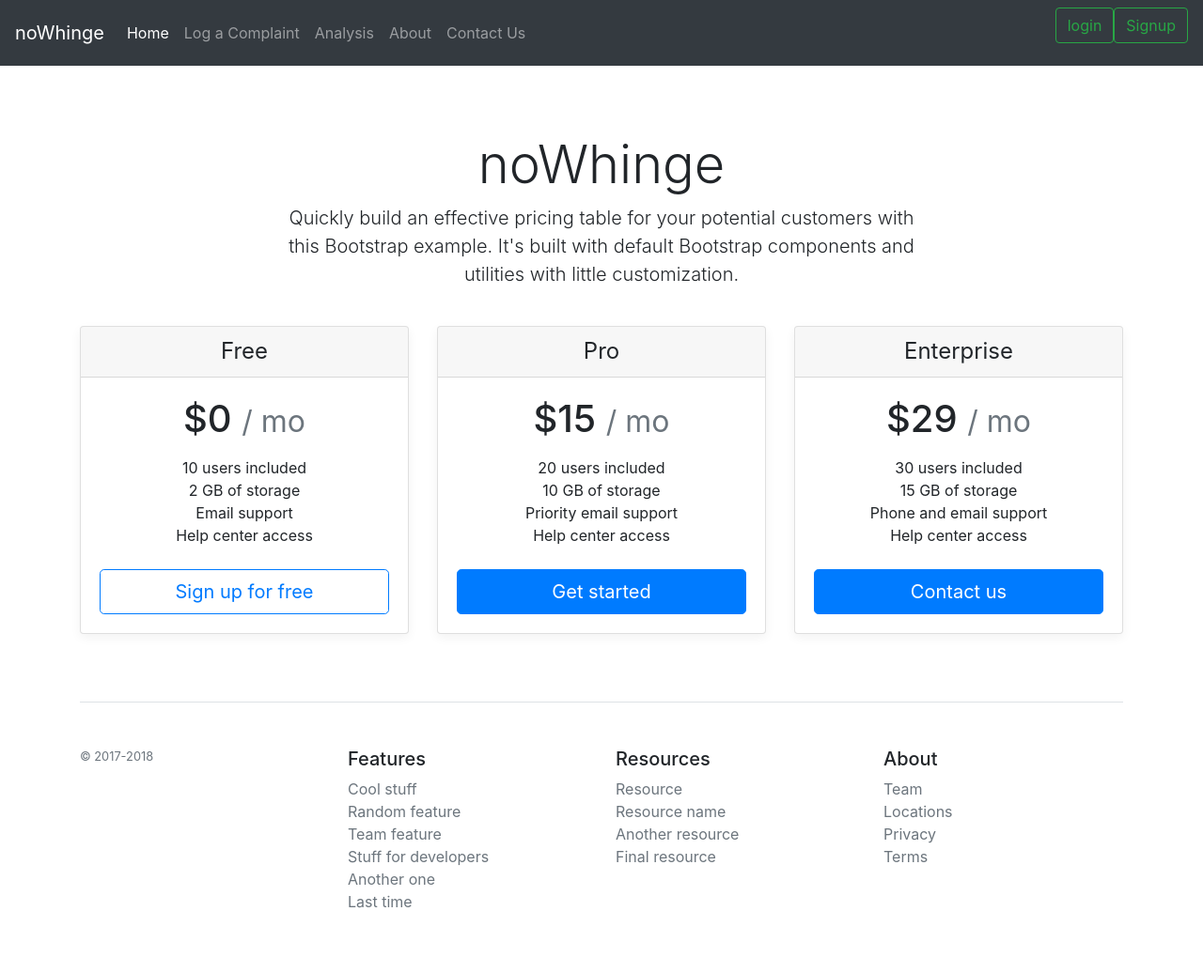
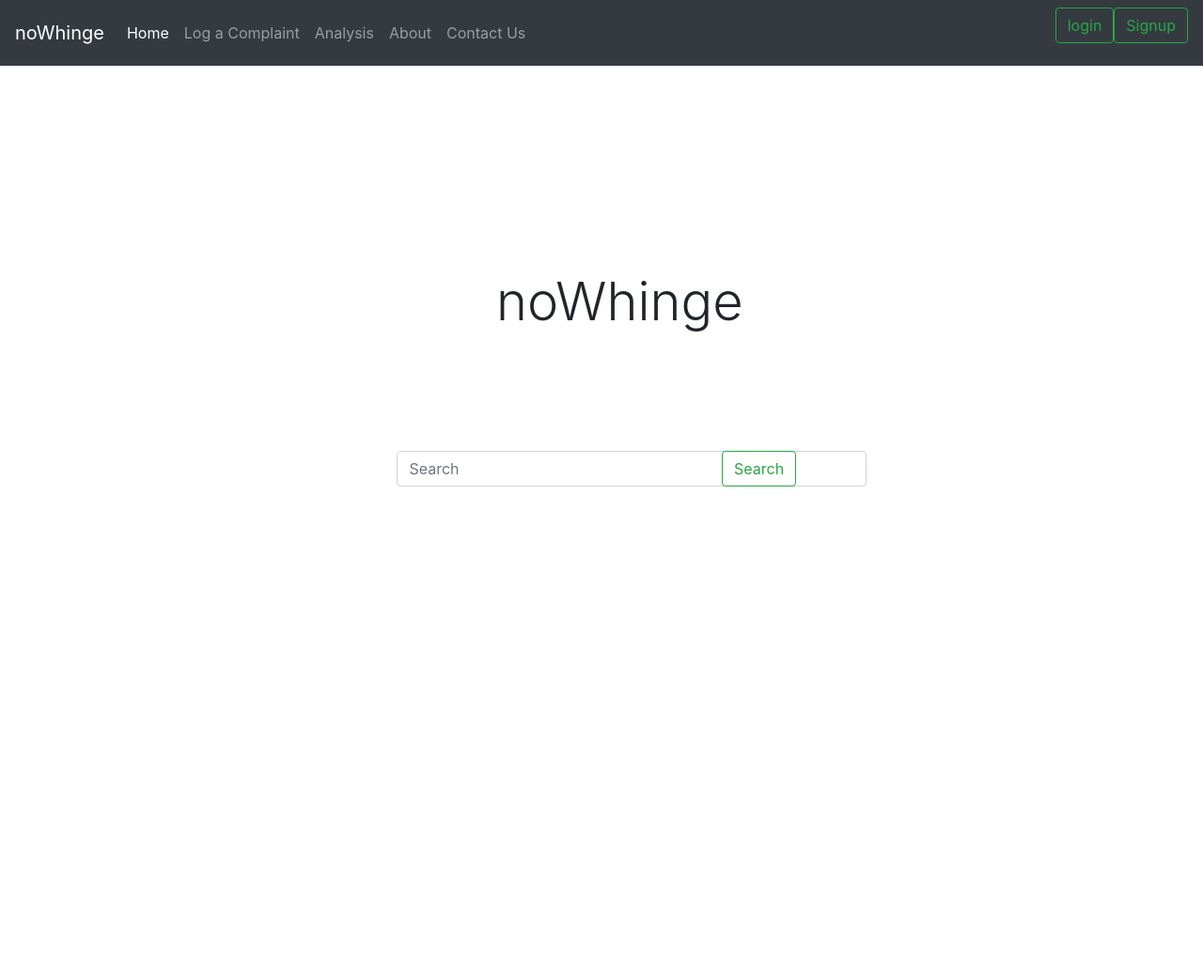
Before and after one commit to kd3423/noWhinge, a Django app: page / in a window 1280 px wide. Shown: the whole page at 94% size. After the commit the page ends 518 px from the top, so only its background shows below. Run offline with Django 3.2, Linux system fonts and the light colour scheme; some libraries are stand-ins or nearby versions.

Commit message:
Evaluation 2

```diff
--- a/noWhinge/static_project/our_static/css/pricing.css
+++ b/noWhinge/static_project/our_static/css/pricing.css
@@ -7,19 +7,32 @@ html {
   }
 }
 
-.container {
-  max-width: 960px;
-}
-
-.pricing-header {
-  max-width: 700px;
-}
-
-.card-deck .card {
-  min-width: 220px;
-}
-
 .border-top { border-top: 1px solid #e5e5e5; }
 .border-bottom { border-bottom: 1px solid #e5e5e5; }
 
 .box-shadow { box-shadow: 0 .25rem .75rem rgba(0, 0, 0, .05); }
+
+.search_home{
+    width: 500px; //centered in the middle of the page
+    right: 0;
+    left: 33%;
+    top: 60%;
+    position: absolute;
+}
+
+.search_btn{
+    left: 60%;
+    top : 60%;
+    position: absolute;
+}
+
+
+.pricing-header{
+    left : 40%;
+    top : 30%;
+    position: absolute;
+}
+
+.navbar{
+    background-color: #ffff00;
+}
--- a/noWhinge/templates/base.html
+++ b/noWhinge/templates/base.html
@@ -1,5 +1,5 @@
 {% load staticfiles %}
-<!doctype html>
+<!Doctype html>
 <html lang="en">
   <head>
     <meta charset="utf-8">
@@ -17,7 +17,7 @@
     <link href="{% static 'css/pricing.css' %}" rel="stylesheet">
 
     <link rel="stylesheet" href="https://maxcdn.bootstrapcdn.com/bootstrap/4.0.0/css/bootstrap.min.css" integrity="sha384-Gn5384xqQ1aoWXA+058RXPxPg6fy4IWvTNh0E263XmFcJlSAwiGgFAW/dAiS6JXm" crossorigin="anonymous">
-<script src="https://maxcdn.bootstrapcdn.com/bootstrap/4.0.0/js/bootstrap.min.js" integrity="sha384-JZR6Spejh4U02d8jOt6vLEHfe/JQGiRRSQQxSfFWpi1MquVdAyjUar5+76PVCmYl" crossorigin="anonymous"></script>
+    <script src="https://maxcdn.bootstrapcdn.com/bootstrap/4.0.0/js/bootstrap.min.js" integrity="sha384-JZR6Spejh4U02d8jOt6vLEHfe/JQGiRRSQQxSfFWpi1MquVdAyjUar5+76PVCmYl" crossorigin="anonymous"></script>
 
   </head>
 
@@ -27,95 +27,14 @@
 
     <div class="pricing-header px-3 py-3 pt-md-5 pb-md-4 mx-auto text-center">
       <h1 class="display-4">noWhinge</h1>
-      <p class="lead">Quickly build an effective pricing table for your potential customers with this Bootstrap example. It's built with default Bootstrap components and utilities with little customization.</p>
+      <!-- <p class="lead">Quickly build an effective pricing table for your potential customers with this Bootstrap example. It's built with default Bootstrap components and utilities with little customization.</p> -->
     </div>
 
-    <div class="container">
-      <div class="card-deck mb-3 text-center">
-        <div class="card mb-4 box-shadow">
-          <div class="card-header">
-            <h4 class="my-0 font-weight-normal">Free</h4>
-          </div>
-          <div class="card-body">
-            <h1 class="card-title pricing-card-title">$0 <small class="text-muted">/ mo</small></h1>
-            <ul class="list-unstyled mt-3 mb-4">
-              <li>10 users included</li>
-              <li>2 GB of storage</li>
-              <li>Email support</li>
-              <li>Help center access</li>
-            </ul>
-            <button type="button" class="btn btn-lg btn-block btn-outline-primary">Sign up for free</button>
-          </div>
-        </div>
-        <div class="card mb-4 box-shadow">
-          <div class="card-header">
-            <h4 class="my-0 font-weight-normal">Pro</h4>
-          </div>
-          <div class="card-body">
-            <h1 class="card-title pricing-card-title">$15 <small class="text-muted">/ mo</small></h1>
-            <ul class="list-unstyled mt-3 mb-4">
-              <li>20 users included</li>
-              <li>10 GB of storage</li>
-              <li>Priority email support</li>
-              <li>Help center access</li>
-            </ul>
-            <button type="button" class="btn btn-lg btn-block btn-primary">Get started</button>
-          </div>
-        </div>
-        <div class="card mb-4 box-shadow">
-          <div class="card-header">
-            <h4 class="my-0 font-weight-normal">Enterprise</h4>
-          </div>
-          <div class="card-body">
-            <h1 class="card-title pricing-card-title">$29 <small class="text-muted">/ mo</small></h1>
-            <ul class="list-unstyled mt-3 mb-4">
-              <li>30 users included</li>
-              <li>15 GB of storage</li>
-              <li>Phone and email support</li>
-              <li>Help center access</li>
-            </ul>
-            <button type="button" class="btn btn-lg btn-block btn-primary">Contact us</button>
-          </div>
-        </div>
-      </div>
-
-      <footer class="pt-4 my-md-5 pt-md-5 border-top">
-        <div class="row">
-          <div class="col-12 col-md">
-            <!-- <img class="mb-2" src="https://getbootstrap.com/assets/brand/bootstrap-solid.svg" alt="" width="24" height="24"> -->
-            <small class="d-block mb-3 text-muted">&copy; 2017-2018</small>
-          </div>
-          <div class="col-6 col-md">
-            <h5>Features</h5>
-            <ul class="list-unstyled text-small">
-              <li><a class="text-muted" href="#">Cool stuff</a></li>
-              <li><a class="text-muted" href="#">Random feature</a></li>
-              <li><a class="text-muted" href="#">Team feature</a></li>
-              <li><a class="text-muted" href="#">Stuff for developers</a></li>
-              <li><a class="text-muted" href="#">Another one</a></li>
-              <li><a class="text-muted" href="#">Last time</a></li>
-            </ul>
-          </div>
-          <div class="col-6 col-md">
-            <h5>Resources</h5>
-            <ul class="list-unstyled text-small">
-              <li><a class="text-muted" href="#">Resource</a></li>
-              <li><a class="text-muted" href="#">Resource name</a></li>
-              <li><a class="text-muted" href="#">Another resource</a></li>
-              <li><a class="text-muted" href="#">Final resource</a></li>
-            </ul>
-          </div>
-          <div class="col-6 col-md">
-            <h5>About</h5>
-            <ul class="list-unstyled text-small">
-              <li><a class="text-muted" href="#">Team</a></li>
-              <li><a class="text-muted" href="#">Locations</a></li>
-              <li><a class="text-muted" href="#">Privacy</a></li>
-              <li><a class="text-muted" href="#">Terms</a></li>
-            </ul>
-          </div>
-        </div>
-      </footer>
+    <div id = "search_home" class = "search_home">
+        <input class="form-control mr-sm-2" type="text" placeholder="Search" aria-label="Search">
+    </div>
+    <div class = "search_btn">
+        <button class="btn btn-outline-success my-2 my-sm-0" type="submit">Search</button>
     </div>
 
 
--- a/noWhinge/templates/complaint_page.html
+++ b/noWhinge/templates/complaint_page.html
@@ -17,7 +17,7 @@
     <link href="{% static 'css/bootstrap.min.css' %}" rel="stylesheet">
 
     <!-- Custom styles for this template -->
-    <link href="{% static 'css/pricing.css' %}" rel="stylesheet">
+    <link href="{% static 'css/pricing1.css' %}" rel="stylesheet">
 
     <link rel="stylesheet" href="https://maxcdn.bootstrapcdn.com/bootstrap/4.0.0/css/bootstrap.min.css" integrity="sha384-Gn5384xqQ1aoWXA+058RXPxPg6fy4IWvTNh0E263XmFcJlSAwiGgFAW/dAiS6JXm" crossorigin="anonymous">
 <script src="https://maxcdn.bootstrapcdn.com/bootstrap/4.0.0/js/bootstrap.min.js" integrity="sha384-JZR6Spejh4U02d8jOt6vLEHfe/JQGiRRSQQxSfFWpi1MquVdAyjUar5+76PVCmYl" crossorigin="anonymous"></script>
```
Also changed, not shown: noWhinge/static_project/our_static/css/pricing1.css (added, +13 -0 lines), noWhinge/static_project/root_static/css/pricing.css (+25 -12 lines), noWhinge/static_project/root_static/css/pricing1.css (added, +15 -0 lines), noWhinge/templates/navbar.html (line endings or trailing spaces), 2 other files.
